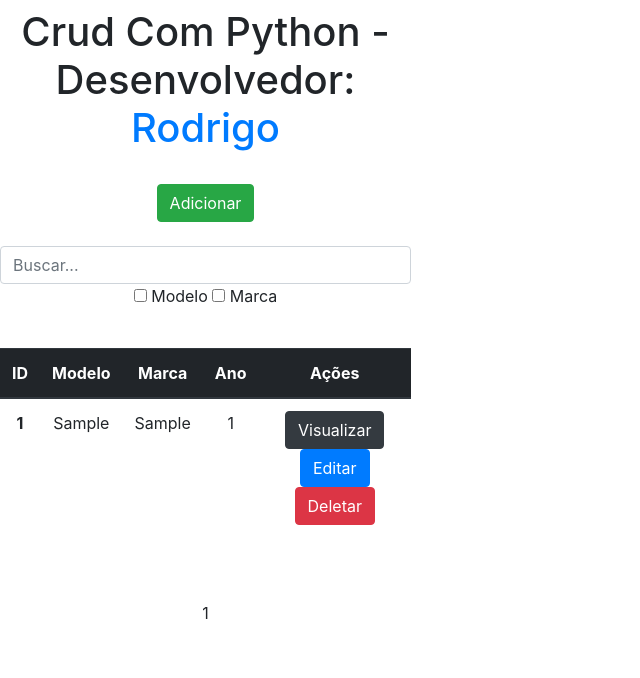
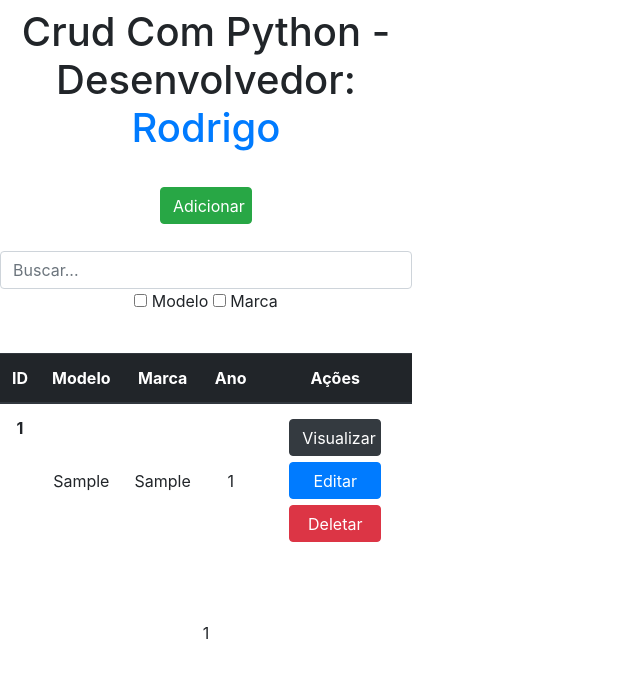
Before and after one commit to rcvdigo/Projeto-Crud-Em-Python, a Django app: page / in a window 768 px wide. Shown: the top 678 px of the page, without its empty margins (0-640 px from the left). Run offline with Django 4.2, Linux system fonts and the light colour scheme; tables that the repository leaves empty hold one stand-in row (values such as "Sample post"); some libraries are stand-ins or nearby versions.

Commit message:
Update main.css

```diff
--- a/appCrud/static/main.css
+++ b/appCrud/static/main.css
@@ -6,17 +6,25 @@
     width: 100%;
 }
 
-/* 411px - 914px = celular*/
-@media (min-width: 411px) and (max-width: 914px) {
+/* 412px - 914px = celular*/
+@media (min-width: 412px) and (max-width: 914px) {
+    body {
+	width:412px;
+    }
+    main {
+        width: 100%;
+    }
     .col-8{
 	max-width:100%;
 	padding:0px;
     }
-    body {
-	width:411px;
+    .table td {
+	vertical-align: inherit;
     }
-    main {
-        width: 100%;
+    .btn {
+	width:92px;
+	height:37px;
+	margin:3px 0px;
     }
 }
 
```
